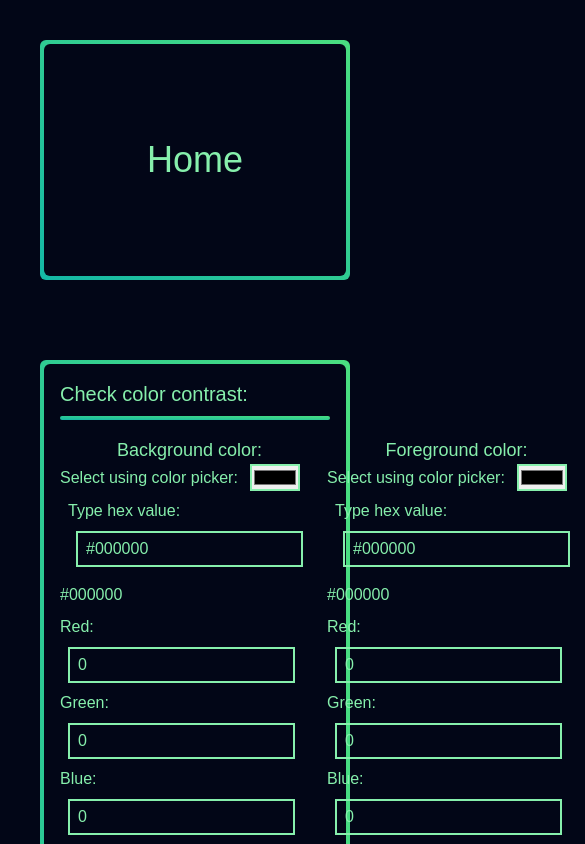
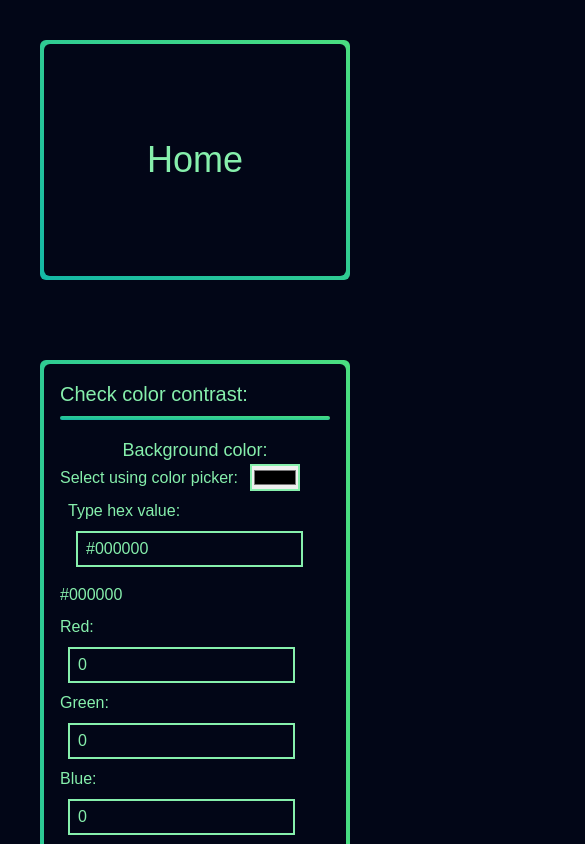
Before and after one commit to Hillary764/color-picker, a React (Vite) app: page / in a window 390 px wide. Shown: the top 844 px of the page, 585 px wide, since content can reach past the window. Built offline with nearby package versions, Linux system fonts and the light colour scheme.

Commit message:
sizing adjustments

```diff
--- a/src/components/ContrastPicker/ContrastPicker.tsx
+++ b/src/components/ContrastPicker/ContrastPicker.tsx
@@ -46,7 +46,7 @@ export default function ContrastPicker() {
             before:top-0 before:h-1 before:w-full before:absolute before:rounded-full
             before:bg-gradient-to-tr before:from-teal-500 before:to-green-400`}
         >
-          <div className="flex flex-row gap-2">
+          <div className="flex flex-col md:flex-row gap-2">
             <div className="flex-1 flex flex-col justify-center items-center">
               <h3 className="text-lg">Background color:</h3>
               <ColorSelector
--- a/src/components/GreaterContrast/GreaterContrast.tsx
+++ b/src/components/GreaterContrast/GreaterContrast.tsx
@@ -36,7 +36,7 @@ export default function GreaterContrast({ rgb1, rgb2, setValues }: Props) {
     <>
       <div
         className={`grid w-full
-        lg:grid-cols-5 md:grid-cols-3 grid-cols-2 auto-rows-auto
+        xl:grid-cols-5 sm:grid-cols-2 grid-cols-1 auto-rows-auto
         gap-3`}
       >
         {newContrastOptions.map((option, index) => {
@@ -44,7 +44,7 @@ export default function GreaterContrast({ rgb1, rgb2, setValues }: Props) {
             <div
               key={`${option.rgb1.red}-${option.rgb1.green}-${option.rgb1.blue}-${index}`}
             >
-              <div className="flex flex-row w-fit h-fit border-white border-2 ">
+              <div className="flex flex-row h-fit border-white border-2 ">
                 <div
                   className="flex-1 p-4 flex justify-center items-center"
                   style={{
```
